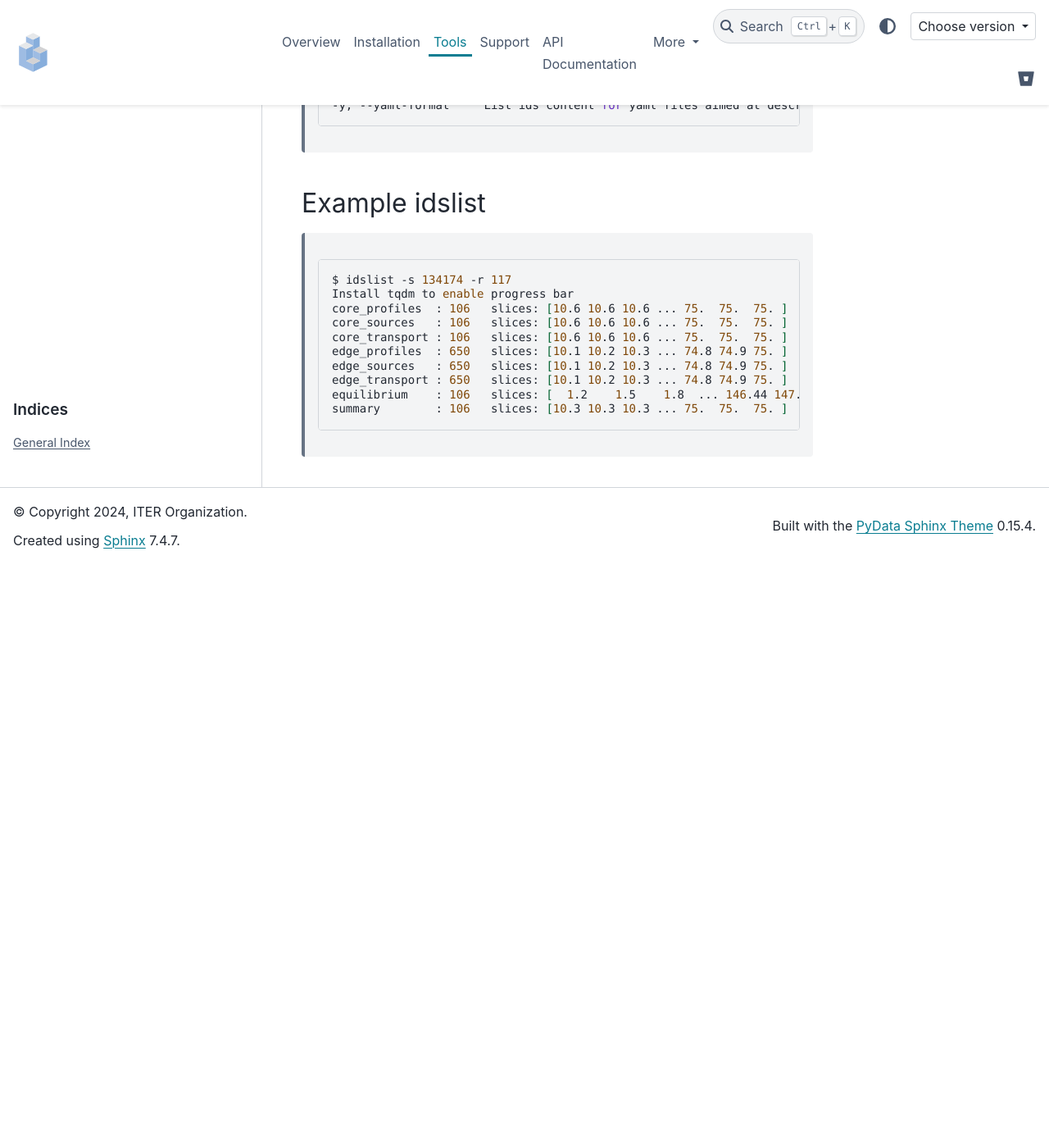
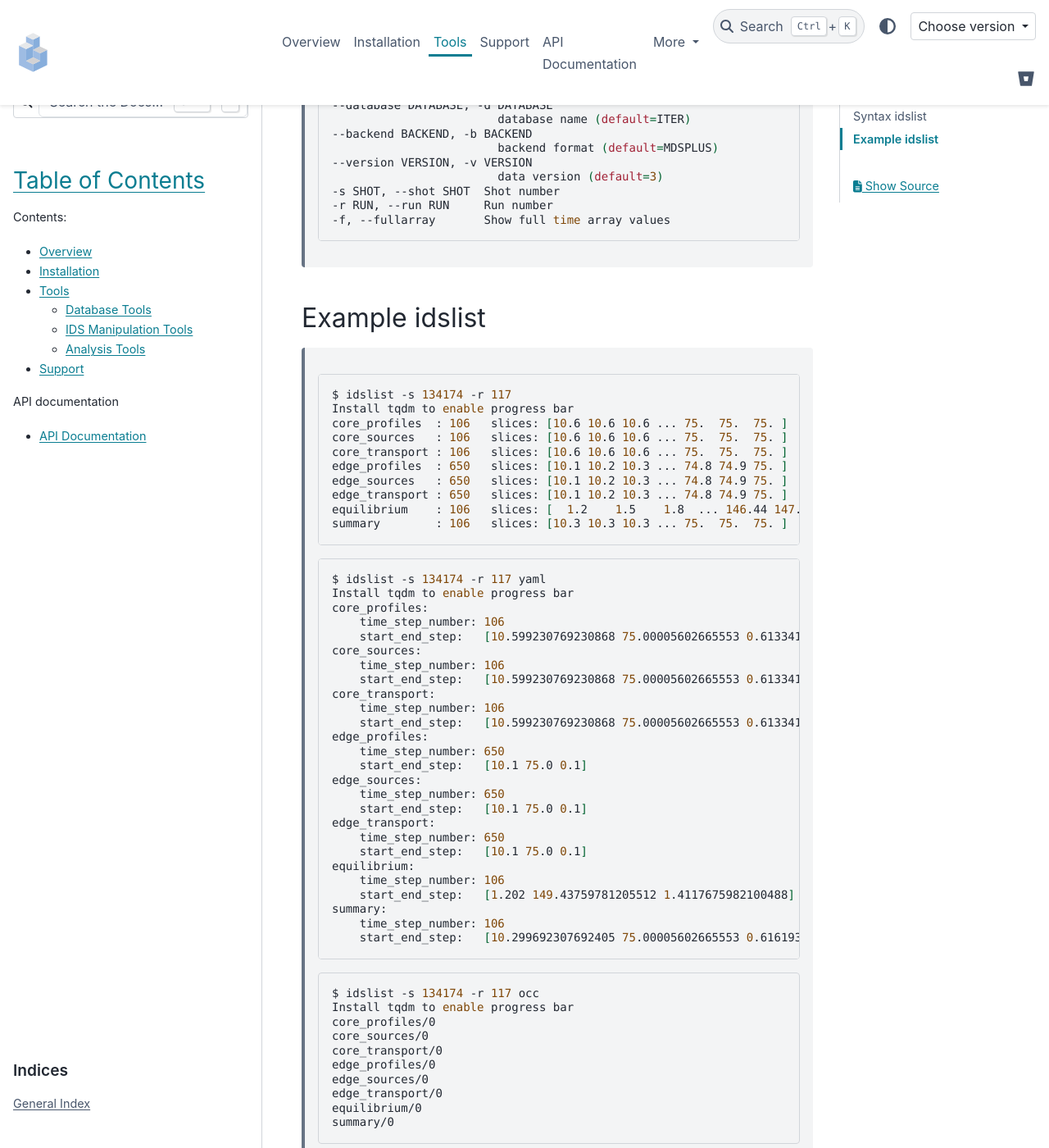
Before and after one commit to fionncur/IDStools, a Sphinx documentation site: the page built from docs/source/idslist.rst, in a window 1280 px wide and 1400 px high, scrolled down 712 px. Shown: the whole window at 82% size. Built offline with Sphinx 7.4.7 and the PyData theme 0.15.4, drawn with Linux system fonts in a browser that asks for light colours; pages that are not in the unit, such as notebooks, are missing from menus; before the commit the page ends 1395 px from its top, so only the background shows below that; some of the changed text lies outside the part shown.

Commit message:
added occurrences option in idslist, added command parser, deleted bin/idsoccurrences

```diff
--- a/docs/source/idslist.rst
+++ b/docs/source/idslist.rst
@@ -13,9 +13,18 @@
 
         $ idslist -h
         Install tqdm to enable progress bar
-        usage: idslist [-h] [-u USER] [--database DATABASE] [--backend BACKEND] [--version VERSION] -s SHOT -r RUN [-f] [-y]
+        usage: idslist [-h] [-u USER] [--database DATABASE] [--backend BACKEND] [--version VERSION] -s SHOT -r RUN [-f] {yaml,occ} ...
 
-        ---- List available IDSes in the pulse
+        List available IDSes in the pulse. By deafult it prints all IDSes alone with their time length. fullarray option allows you to print complete time array.
+
+        Possible commands are:
+        yaml - List ids content for yaml files aimed at describing a scenario
+        occ <--ids> <--comment> - List ids with their number of occurrences
+
+        positional arguments:
+        {yaml,occ}            sub-commands help
+            yaml                List ids content for yaml files aimed at describing a scenario
+            occ                 List ids with their number of occurrences
 
         optional arguments:
         -h, --help            show this help message and exit
@@ -30,8 +39,6 @@
         -s SHOT, --shot SHOT  Shot number
         -r RUN, --run RUN     Run number
         -f, --fullarray       Show full time array values
-        -y, --yaml-format     List ids content for yaml files aimed at describing a scenario
-
 
 
 Example idslist
@@ -49,3 +56,47 @@
         edge_transport : 650   slices: [10.1 10.2 10.3 ... 74.8 74.9 75. ]
         equilibrium    : 106   slices: [  1.2    1.5    1.8  ... 146.44 147.94 149.44]
         summary        : 106   slices: [10.3 10.3 10.3 ... 75.  75.  75. ]
+
+
+    .. code-block:: bash
+
+        $ idslist -s 134174 -r 117 yaml
+        Install tqdm to enable progress bar
+        core_profiles:
+            time_step_number: 106
+            start_end_step:   [10.599230769230868 75.00005602665553 0.6133411929278538]
+        core_sources:
+            time_step_number: 106
+            start_end_step:   [10.599230769230868 75.00005602665553 0.6133411929278538]
+        core_transport:
+            time_step_number: 106
+            start_end_step:   [10.599230769230868 75.00005602665553 0.6133411929278538]
+        edge_profiles:
+            time_step_number: 650
+            start_end_step:   [10.1 75.0 0.1]
+        edge_sources:
+            time_step_number: 650
+            start_end_step:   [10.1 75.0 0.1]
+        edge_transport:
+            time_step_number: 650
+            start_end_step:   [10.1 75.0 0.1]
+        equilibrium:
+            time_step_number: 106
+            start_end_step:   [1.202 149.43759781205512 1.4117675982100488]
+        summary:
+            time_step_number: 106
+            start_end_step:   [10.299692307692405 75.00005602665553 0.6161939401806011]
+
+
+    .. code-block:: bash
+
+        $ idslist -s 134174 -r 117 occ
+        Install tqdm to enable progress bar
+        core_profiles/0
+        core_sources/0
+        core_transport/0
+        edge_profiles/0
+        edge_sources/0
+        edge_transport/0
+        equilibrium/0
+        summary/0
```
Also changed, not shown: 5 other files.
